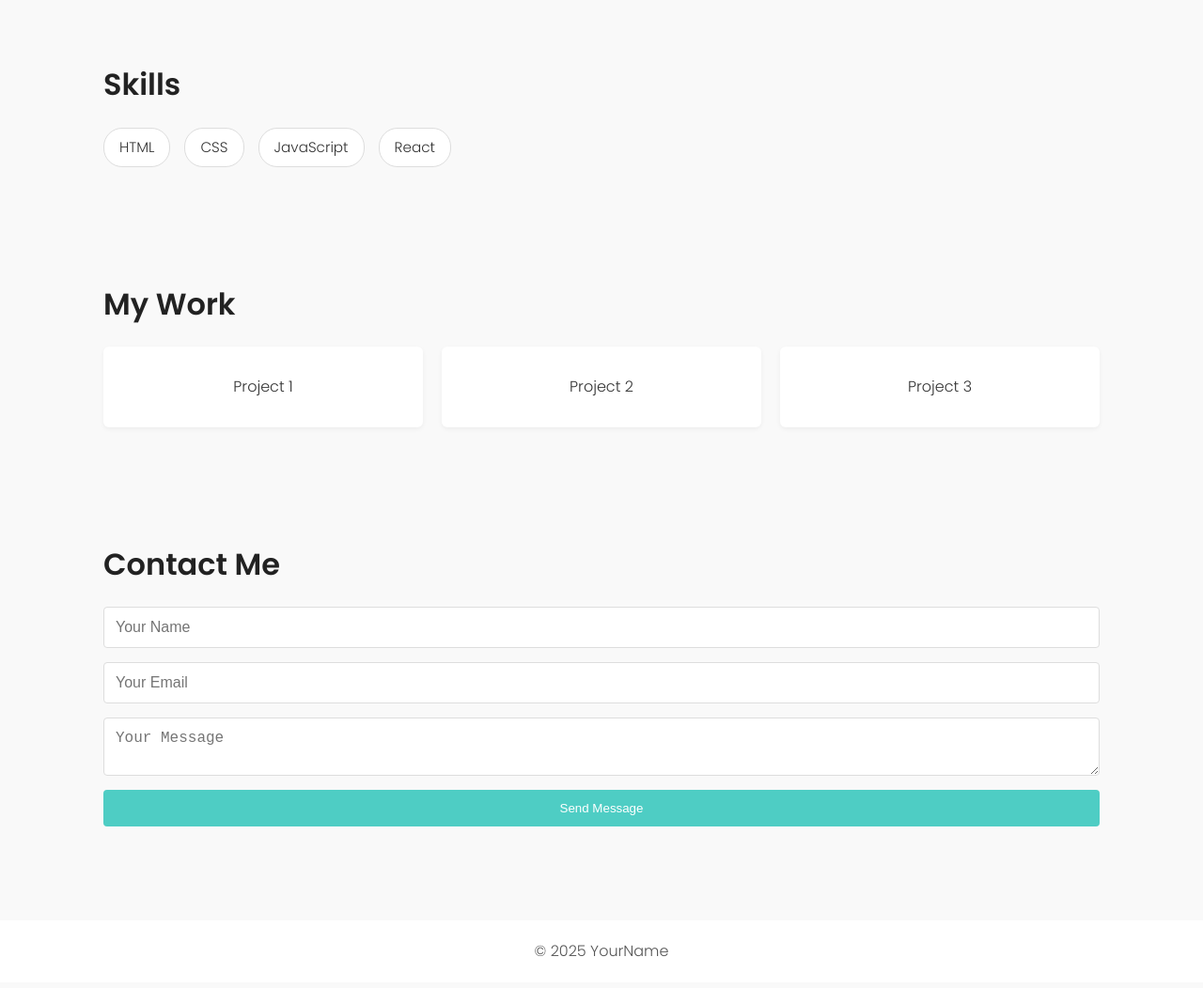
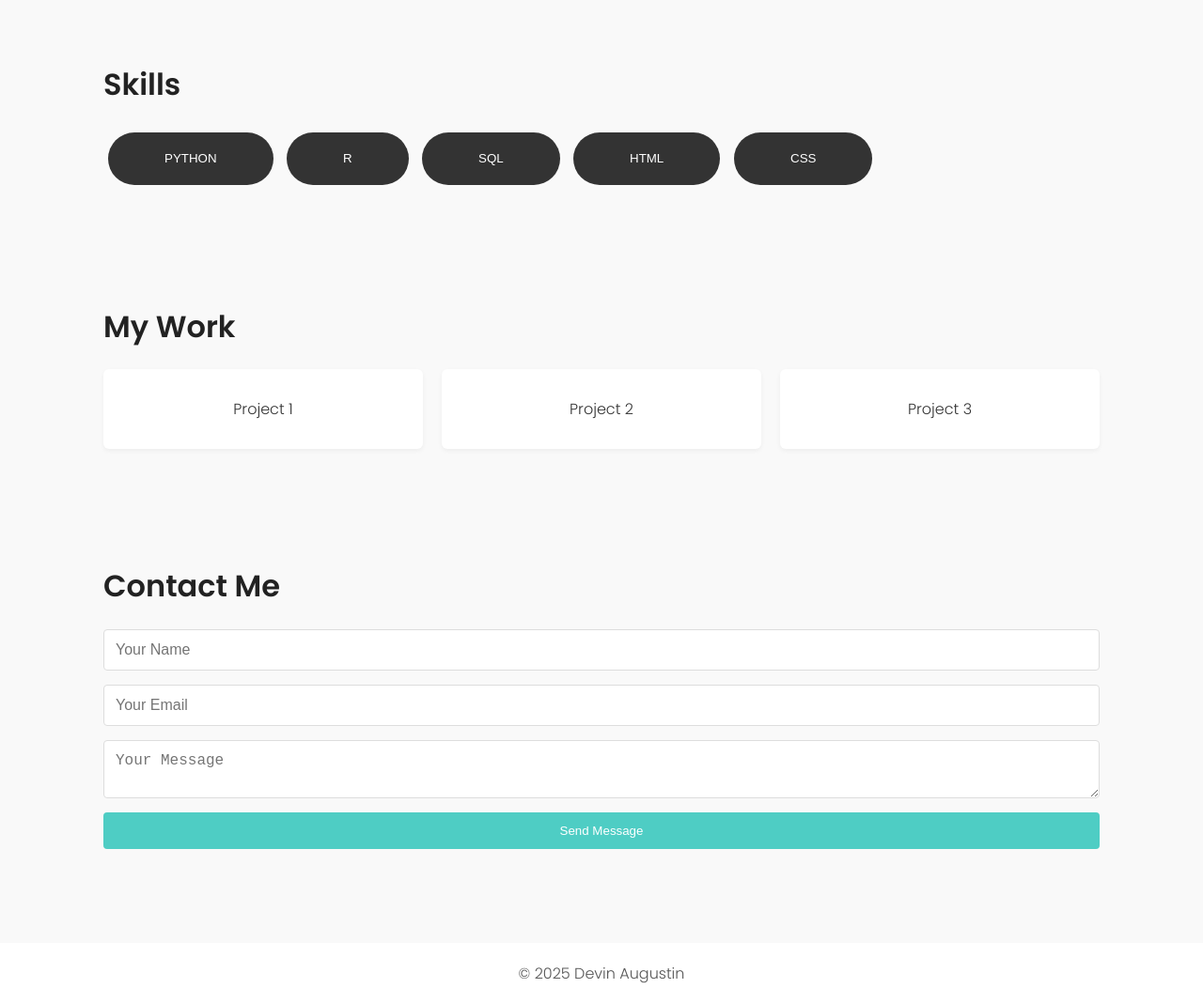
Before and after one commit to Flow1t/web_portfolio, a plain HTML site: page index.html in a window 1280 px wide. Shown: the part 1260-2312 px from the top of the page at 94% size. Drawn offline with Linux system fonts and the light colour scheme.

Commit message:
update skills button

```diff
--- a/css/styles.css
+++ b/css/styles.css
@@ -69,7 +69,7 @@ nav ul li a:hover {
   color: #555;
 }
 
-.btn {
+.btn-contact {
   padding: 12px 30px;
   background: #4ECDC4;
   color: #fff;
@@ -78,7 +78,7 @@ nav ul li a:hover {
   transition: background 0.3s ease;
 }
 
-.btn:hover {
+.btn-contact:hover {
   background: #38B2AC;
 }
 
@@ -126,18 +126,70 @@ section h2 {
 }
 
 /* Skills */
-.skills-list {
-  display: flex;
-  flex-wrap: wrap;
-  gap: 15px;
+
+.btn {
+  font-family: Arial, Helvetica, sans-serif;
+  text-transform: uppercase;
 }
 
-.skills-list span {
-  padding: 8px 16px;
-  background: #fff;
-  border: 1px solid #ddd;
-  border-radius: 20px;
-  font-size: 0.95rem;
+.btn:hover .btn-slide-show-text1 {
+  margin-left: 65px;
+}
+
+.btn-shadow {
+  display: inline-block;
+  margin: 5px;
+  font-weight: 500;
+  line-height: 24px;
+  color: rgb(255, 255, 255);
+  position: relative;
+  text-align: center;
+  background: none;
+  outline: none;
+  border: none;
+}
+
+.btn-shadow::before {
+  content: "";
+  height: 40px;
+  position: absolute;
+  bottom: -1px;
+  left: 10px;
+  right: 10px;
+  z-index: 0;
+  border-radius: 2em;
+  filter: blur(14px) brightness(0.9);
+}
+
+.btn-shadow span {
+  display: inline-block;
+  transform-style: preserve-3d;
+  transition: 0.3s ease-out;
+  padding: 16px 60px;
+  border-radius: 50em;
+  position: relative;
+  z-index: 2;
+  will-change: transform, filter;
+}
+
+.btn-shadow:hover {
+  color: rgb(255, 255, 255);
+}
+
+.btn-shadow:hover span {
+  filter: brightness(0.9) contrast(1.2);
+  transform: scale(0.96);
+}
+
+.btn-shadow:hover::before {
+  bottom: 8px;
+  filter: blur(6px) brightness(0.8);
+  left: 15px;
+  right: 15px;
+}
+
+.btn-shadow--black span {
+  background: rgb(51, 51, 51);
 }
 
 /* Portfolio */
@@ -217,6 +269,9 @@ section {
   opacity: 0;
   transform: translateY(50px);
   transition: all 0.6s ease;
+}
+
+section:not(.hero) {
   scroll-margin-top: 80px;
 }
 
--- a/index.html
+++ b/index.html
@@ -11,7 +11,7 @@
 
   <!-- Header -->
   <header>
-    <div class="logo">YourName</div>
+    <div class="logo"><a href="index.html">YourName</a></div>
     <nav>
       <ul>
         <li><a href="#about">About</a></li>
@@ -68,10 +68,11 @@
   <section id="skills">
     <h2>Skills</h2>
     <div class="skills-list">
-      <span>HTML</span>
-      <span>CSS</span>
-      <span>JavaScript</span>
-      <span>React</span>
+      <button class="btn btn-shadow btn-shadow--black"> <span>Python</span> </button>
+      <button class="btn btn-shadow btn-shadow--black"> <span>R</span> </button>
+      <button class="btn btn-shadow btn-shadow--black"> <span>SQL</span> </button>
+      <button class="btn btn-shadow btn-shadow--black"> <span>HTML</span> </button>
+      <button class="btn btn-shadow btn-shadow--black"> <span>CSS</span> </button>
     </div>
   </section>
 
@@ -98,7 +99,7 @@
 
   <!-- Footer -->
   <footer>
-    <p>&copy; 2025 YourName</p>
+    <p>&copy; 2025 Devin Augustin</p>
   </footer>
 
   <script src="js/script.js"></script>
```
